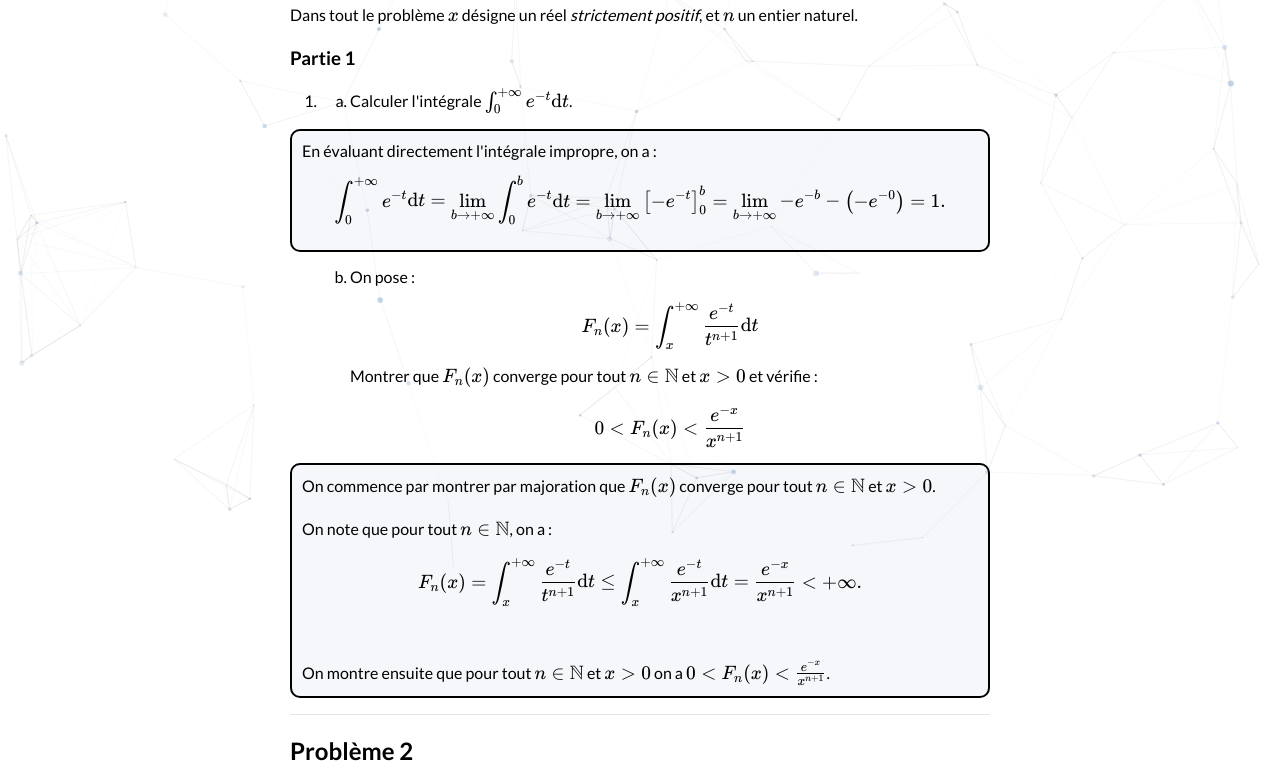
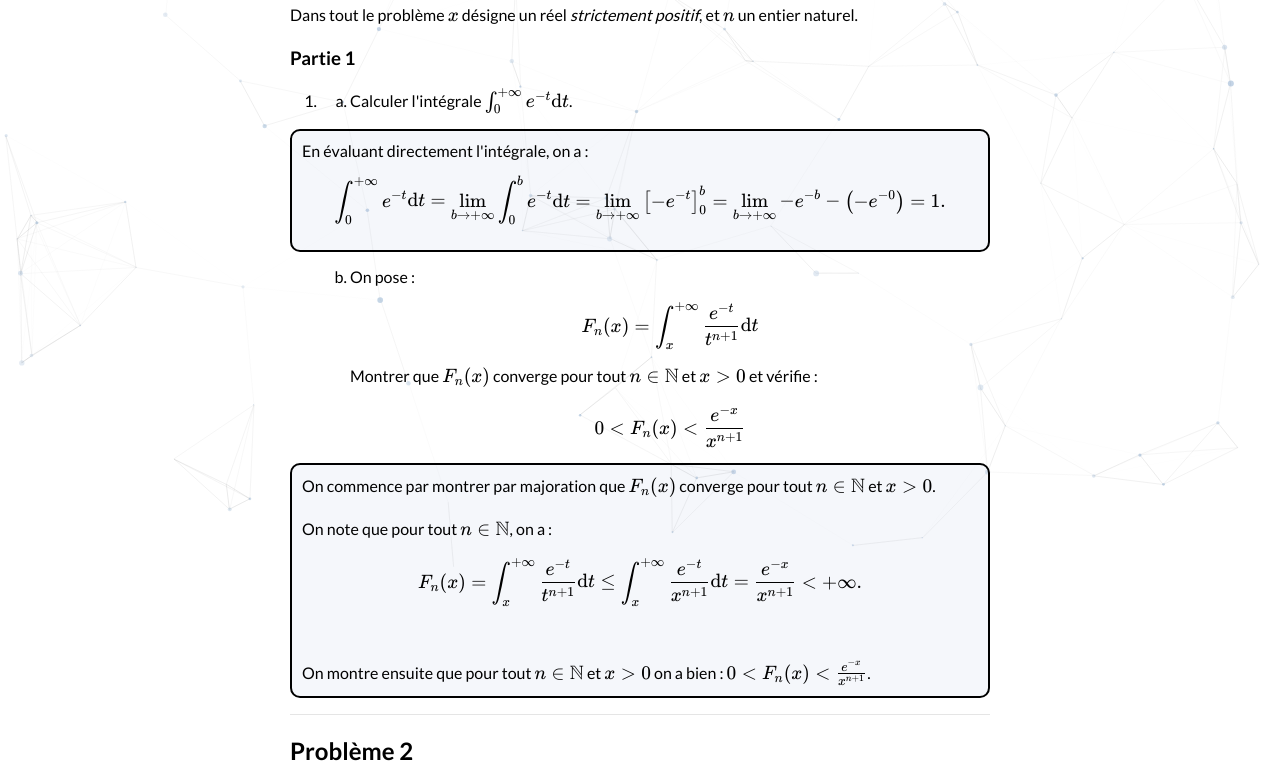
Before and after one commit to bglbrt/bglbrt.github.io, a Jekyll site: the page built from fr/corrections/administrateur_externe_1993.md, in a window 1280 px wide. Shown: the part 371-1146 px from the top of the page. Built offline with Jekyll 4.4.1, drawn with Linux system fonts in a browser that asks for light colours; nearby versions of some CDN libraries.

Commit message:
Update administrateur_externe_1993.md

```diff
--- a/fr/corrections/administrateur_externe_1993.md
+++ b/fr/corrections/administrateur_externe_1993.md
@@ -29,7 +29,7 @@ Dans tout le problème $$x$$ désigne un réel _strictement positif_, et $$n$$ u
             <li>
                 Calculer l'intégrale \(\int_{0}^{+\infty} e^{-t} \mathrm{d}t\).
                 <p style="border: solid 2px; border-radius: 10px; background-color:rgba(152, 180, 212, .1); padding-right: 10px; padding-left: 10px; padding-top: 10px; padding-bottom: 10px; margin: 15px 0 15px -60px;">
-                    En évaluant directement l'intégrale impropre, on a :
+                    En évaluant directement l'intégrale, on a :
                     $$
                     \int_{0}^{+\infty} e^{-t} \mathrm{d} t = \lim_{b \rightarrow +\infty} \int_{0}^{b} e^{-t} \mathrm{d}t = \lim_{b \rightarrow +\infty} \left[ -e^{-t} \right]_{0}^{b} = \lim_{b \rightarrow +\infty} -e^{-b} - \left( -e^{-0} \right) = 1.
                     $$
@@ -52,7 +52,7 @@ Dans tout le problème $$x$$ désigne un réel _strictement positif_, et $$n$$ u
                     F_n(x) = \int_{x}^{+\infty} \frac{e^{-t}}{t^{n+1}} \mathrm{d}t \leq \int_{x}^{+\infty} \frac{e^{-t}}{x^{n+1}} \mathrm{d}t = \frac{e^{-x}}{x^{n+1}} < +\infty.
                     $$
                     <br><br>
-                    On montre ensuite que pour tout \( n\in\mathbb{N} \) et \( x>0 \) on a \(0 < F_n(x) < \frac{e^{-x}}{x^{n+1}}\).
+                    On montre ensuite que pour tout \( n\in\mathbb{N} \) et \( x>0 \) on a bien : \(0 < F_n(x) < \frac{e^{-x}}{x^{n+1}}\).
                  </p>
             </li>
         </ol>
```
